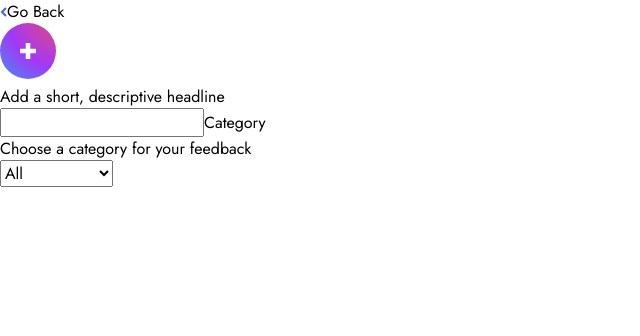
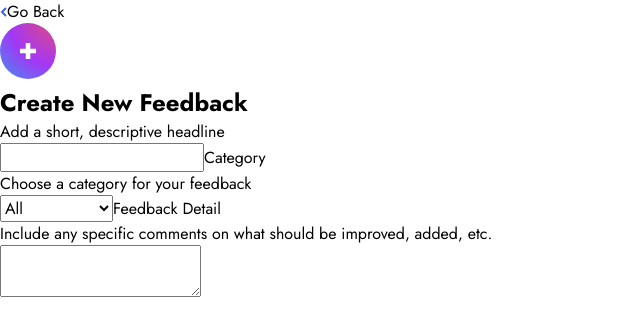
Before and after one commit to ErriGarcia/product-feedback-app, an Angular app in the folder product-feedback-app/: page / in a window 1280 px wide. Both pictures are taken after a click on the button "+ Add Feedback". Shown: the top 336 px of the page, without its empty margins (0-640 px from the left). Built offline with nearby package versions, Linux system fonts and the light colour scheme.

Commit message:
feat: textarea component

```diff
--- a/product-feedback-app/src/app/add-feedback/add-feedback.component.html
+++ b/product-feedback-app/src/app/add-feedback/add-feedback.component.html
@@ -10,10 +10,14 @@
             <h2>{{ title }}</h2>
             <app-input></app-input>
             <app-select
-                [label]="'Category'"
-                [description]="'Choose a category for your feedback'"
+                [label]="labelCategory"
+                [description]="descriptionCategory"
                 [options]="categories"
             ></app-select>
+            <app-textarea
+                [label]="labelTextarea"
+                [description]="descriptionTextarea"
+            ></app-textarea>
         </form>
     </div>
 </main>
--- a/product-feedback-app/src/app/add-feedback/add-feedback.component.ts
+++ b/product-feedback-app/src/app/add-feedback/add-feedback.component.ts
@@ -2,16 +2,21 @@ import { Component, Input } from '@angular/core';
 import { InputComponent } from '../core/shared/components/input/input.component';
 import { RouterLink } from '@angular/router';
 import { SelectComponent } from '../core/shared/components/select/select.component';
+import { TextareaComponent } from '../core/shared/components/textarea/textarea.component';
 
 @Component({
   selector: 'app-add-feedback',
   standalone: true,
-  imports: [InputComponent, RouterLink, SelectComponent],
+  imports: [InputComponent, RouterLink, SelectComponent, TextareaComponent],
   templateUrl: './add-feedback.component.html',
   styleUrl: './add-feedback.component.scss'
 })
 export class AddFeedbackComponent {
-  @Input() title: string = '';
+  title: string = 'Create New Feedback';
+  labelCategory: string = 'Category';
+  descriptionCategory: string = 'Choose a category for your feedback';
+  labelTextarea: string = 'Feedback Detail';
+  descriptionTextarea: string = 'Include any specific comments on what should be improved, added, etc.';
 
   categories: any[] = [
     {id: 1, name: 'All'},
@@ -21,4 +26,5 @@ export class AddFeedbackComponent {
     {id: 5, name: 'Bug'},
     {id: 6, name: 'Feature'}
   ];
+
 }
--- /dev/null
+++ b/product-feedback-app/src/app/core/shared/components/textarea/textarea.component.html
@@ -0,0 +1,3 @@
+<label for="textarea">{{ label }}</label>
+<p>{{ description }}</p>
+<textarea id="textarea"></textarea>
```
Also changed, not shown: product-feedback-app/src/app/core/shared/components/textarea/textarea.component.ts (added, +13 -0 lines), product-feedback-app/src/app/core/shared/components/textarea/textarea.component.scss (added), 1 other file (tests, documents, lock files or other folders).
